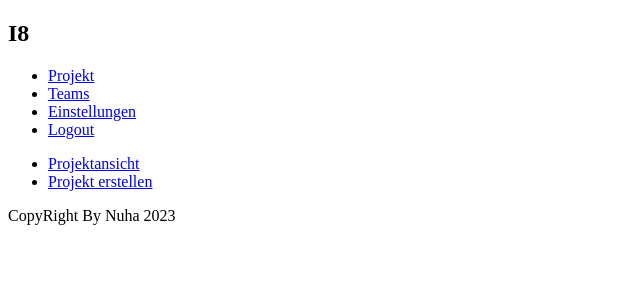
After one commit to EdLaser/I8-prototype, a Django app: page /members/projekt/ in a window 1280 px wide. The commit adds this page. Shown: the top 300 px of the page, without its empty margins (0-640 px from the left). Run offline with Django 4.2, Linux system fonts and the light colour scheme.

Commit message:
viktoria commit

```diff
--- a/SE3/SE3/urls.py
+++ b/SE3/SE3/urls.py
@@ -19,5 +19,6 @@ from app2 import views
 
 urlpatterns = [
     path('admin/', admin.site.urls),
-     path('members/', views.members, name='members'),
+    path('members/', views.members, name='members'),
+    path('members/projekt/',views.projekt, name='projekt' ),
 ]
--- a/SE3/app2/templates/index.html
+++ b/SE3/app2/templates/index.html
@@ -165,7 +165,7 @@
     <main>
         <nav>
             <ul>
-                <li> <a href="#"> Projekt</a></li>
+                <li> <a href="/projekt/"> Projekt</a></li>
                 <li> <a href="#"> Teams</a> </li>
                 <li> <a href="#">Einstellungen</a></li>
                 <li> <a href="#"> Logout</a></li>
@@ -189,7 +189,7 @@
                     <input type="text">
                 </div>
                 <div class="inputs">
-                    <label> Beschriebung</label>
+                    <label> Beschreibung</label>
                     <input type="text">
                 </div>
                 <div class="inputs">
--- /dev/null
+++ b/SE3/app2/templates/projekt.html
@@ -0,0 +1,41 @@
+<!DOCTYPE html>
+<html lang="en">
+
+<head>
+    <meta charset="UTF-8">
+    <meta http-equiv="X-UA-Compatible" content="IE=edge">
+    <meta name="viewport" content="width=device-width, initial-scale=1.0">
+    <title>Dozentenansicht</title>
+    <style>
+    </style>
+</head>
+<body>
+    <header>
+
+        <h2>I8</h2>
+    </header>
+    <main>
+        <nav>
+            <ul>
+                <li> <a href="projekt"> Projekt</a></li>
+                <li> <a href="#"> Teams</a> </li>
+                <li> <a href="#">Einstellungen</a></li>
+                <li> <a href="#"> Logout</a></li>
+            </ul>
+        </nav>
+        <div class="navigate">
+            <form>
+            <ul>
+                <li> <a href="#"> Projektansicht</a></li>
+                <li> <a href="#"> Projekt erstellen </a></li>
+            </ul>
+
+            </form>
+        </div>
+    </main>
+    <footer>
+        <p> CopyRight By Nuha 2023</p>
+    </footer>
+</body>
+
+</html>
--- a/SE3/app2/views.py
+++ b/SE3/app2/views.py
@@ -4,5 +4,7 @@ from django.template import loader
 # Create your views here.
 
 def members(request):
-  template = loader.get_template('index.html')
-  return HttpResponse(template.render())
+  return render(request,'app2/templates/index.html')
+
+def projekt(request):
+  return render(request,'app2/templates/projekt.html')
```
